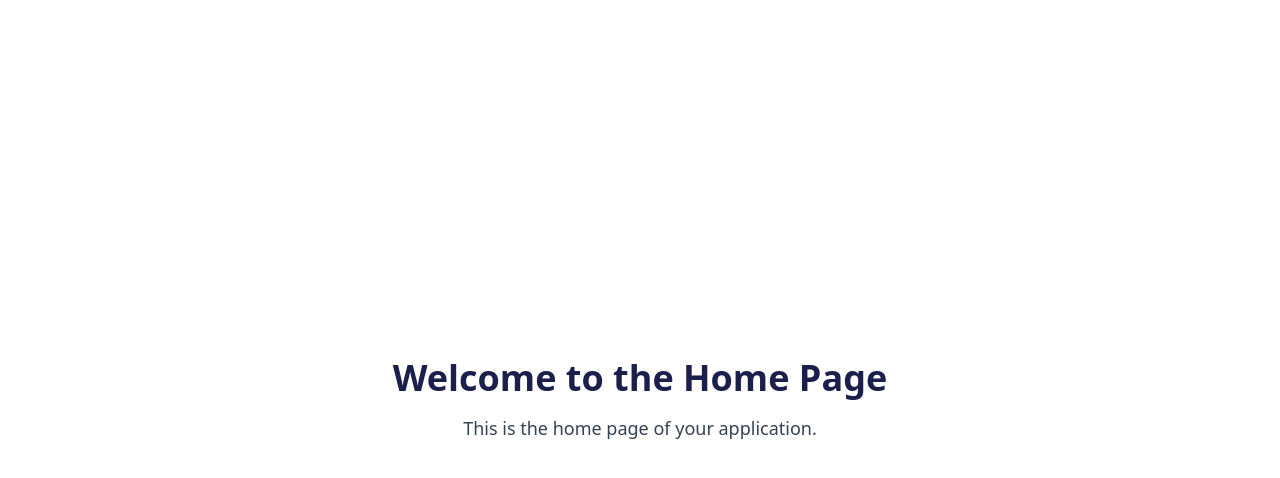
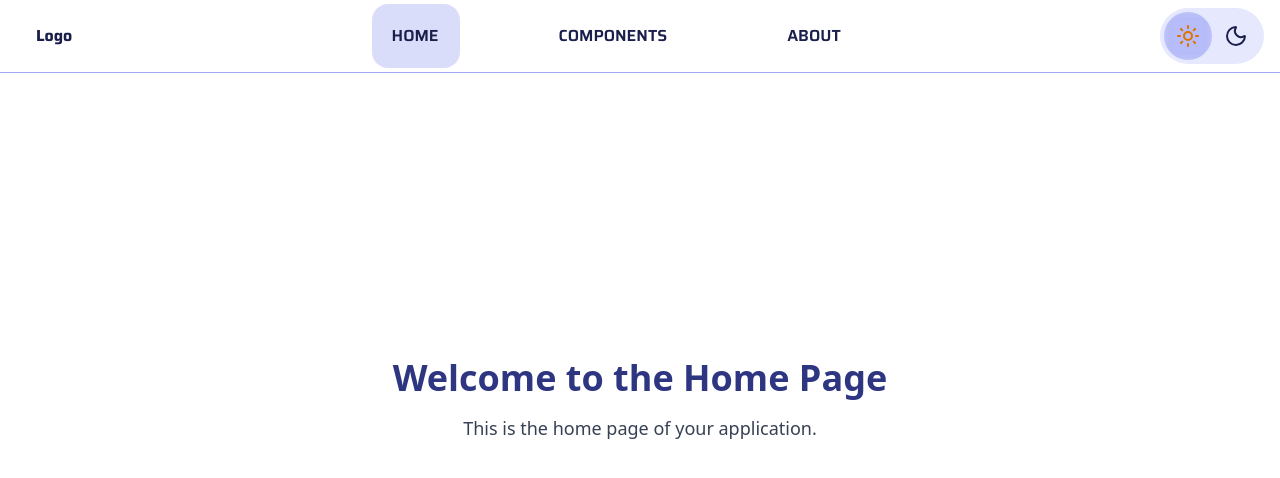
Before and after one commit to lekhoi2709/pc-builder, a React (Vite) app in the folder apps/frontend/: page /en/ in a window 1280 px wide. Shown: the top 478 px of the page. Built offline with nearby package versions, Linux system fonts and the light colour scheme.

Commit message:
feat(front-end): update font face

```diff
--- a/apps/frontend/src/components/ComponentCard.tsx
+++ b/apps/frontend/src/components/ComponentCard.tsx
@@ -7,7 +7,7 @@ export default function ComponentCard({ component }: { component: Component }) {
   const { price } = getLocalizedPrice(component, lang || 'vn');
 
   return (
-    <div className="text-primary-950 bg-primary-100/50 border-primary-300 dark:text-primary-50 dark:bg-primary-300/30 dark:border-primary-300/30 flex h-[24rem] w-[18rem] max-w-[18rem] flex-col justify-evenly rounded-xl border p-4 shadow-md backdrop-blur-md transition-all duration-300 ease-in-out hover:scale-[101%] hover:cursor-pointer hover:shadow-lg">
+    <div className="text-primary-950 bg-primary-50 dark:text-primary-50 dark:bg-primary-800/50 flex h-[24rem] w-[18rem] max-w-[18rem] flex-col justify-evenly rounded-xl border border-transparent p-4 shadow-md backdrop-blur-md transition-all duration-300 ease-in-out hover:scale-[101%] hover:cursor-pointer hover:shadow-lg">
       <img
         src={component.image_url[0]}
         alt={component.name}
--- a/apps/frontend/src/components/StickyNavbar.tsx
+++ b/apps/frontend/src/components/StickyNavbar.tsx
@@ -36,7 +36,7 @@ export default function StickyNavbar() {
   } = useHoverIndicator({ activeIndex });
 
   return (
-    <header className="border-primary-600/50 dark:border-primary-400/50 fixed z-50 hidden w-full items-center justify-between border-b-[0.5px] bg-transparent px-4 backdrop-blur-sm md:flex">
+    <header className="border-primary-600/50 dark:border-primary-400/50 font-saira fixed z-50 hidden w-full items-center justify-between border-b-[0.5px] bg-transparent px-4 backdrop-blur-sm md:flex">
       <span className="text-primary-950 dark:text-primary-100 pl-5 font-bold">
         Logo
       </span>
@@ -45,7 +45,7 @@ export default function StickyNavbar() {
         className="relative flex h-fit transform gap-20 bg-transparent p-1"
       >
         <div
-          className="bg-primary-600/20 backdrop-blur-xs pointer-events-none absolute inset-0 top-1/2 -translate-y-1/2 transform rounded-2xl transition-all duration-500 ease-in-out"
+          className="bg-primary-600/20 dark:bg-primary-800/50 backdrop-blur-xs pointer-events-none absolute inset-0 top-1/2 -translate-y-1/2 transform rounded-2xl transition-all duration-500 ease-in-out"
           style={{
             ...indicatorStyle,
           }}
@@ -63,7 +63,7 @@ export default function StickyNavbar() {
             onMouseEnter={() => handleMouseEnter(index)}
             onMouseLeave={handleMouseLeave}
           >
-            <p className="transition-all duration-500 ease-in-out group-hover/navlink:scale-110">
+            <p className="font-semibold uppercase transition-all duration-500 ease-in-out group-hover/navlink:scale-110">
               {route.name}
             </p>
           </NavLink>
--- a/apps/frontend/src/index.css
+++ b/apps/frontend/src/index.css
@@ -1,3 +1,4 @@
+@import url('https://fonts.googleapis.com/css2?family=Saira:ital,wght@0,100..900;1,100..900&display=swap');
 @import 'tailwindcss';
 
 :root {
@@ -37,12 +38,12 @@ body {
   --color-primary-900: oklch(0.372 0.1253 274.01);
   --color-primary-950: oklch(0.2635 0.0805 275.5);
 
-  --color-accent: #4ade80;
-
-  --color-background: #0f172a;
+  --color-accent-400: #7a85c1 --color-background: #0f172a;
   --color-surface: #1e293b;
   --color-glass: rgba(255, 255, 255, 0.08);
   --color-text: #f8fafc;
   --color-text-dark: #121212;
   --color-light-dark: #18181b;
+
+  --font-saira: 'Saira', sans-serif;
 }
--- a/apps/frontend/src/layouts/HomeLayout.tsx
+++ b/apps/frontend/src/layouts/HomeLayout.tsx
@@ -1,8 +1,10 @@
 import { Outlet } from 'react-router';
+import StickyNavbar from '../components/StickyNavbar';
 
 export default function HomeLayout() {
   return (
-    <main className="max-w-screen min-h-screen w-screen bg-transparent">
+    <main className="max-w-screen dark:bg-light-dark dark:text-primary-50 text-primary-900 relative h-full min-h-screen w-screen bg-transparent transition-colors duration-500 ease-in-out">
+      <StickyNavbar />
       <Outlet />
     </main>
   );
--- a/apps/frontend/src/pages/Components.tsx
+++ b/apps/frontend/src/pages/Components.tsx
@@ -52,11 +52,11 @@ export default function Components() {
   }
 
   return (
-    <section className="z-0 flex min-h-screen w-full flex-col items-center bg-transparent">
+    <section className="font-saira z-0 flex min-h-screen w-full flex-col items-center bg-transparent">
       <main className="flex min-h-screen w-full flex-col md:flex-row">
         <ComponentFilter data={data} />
         <div className="mt-16 flex h-full min-h-screen w-screen flex-col gap-4 p-6 px-8 md:ml-[20vw] md:w-[100vw]">
-          <h1 className="mb-4 text-2xl font-bold">Components</h1>
+          <h1 className="text-2xl font-semibold">Components</h1>
           <ActiveFilters />
           <section className="flex flex-wrap justify-center gap-8 md:justify-start">
             {data.components.map(component => (
@@ -79,7 +79,7 @@ export default function Components() {
                       })
                     }
                     disabled={pagination.current_page <= 1}
-                    className="bg-primary-100 hover:bg-primary-200 cursor-pointer rounded px-4 py-2 disabled:opacity-50"
+                    className="dark:bg-primary-800/50 dark:hover:bg-primary-600/50 bg-primary-100 hover:bg-primary-200 cursor-pointer rounded px-4 py-2 disabled:opacity-50"
                   >
                     <ArrowBigLeftIcon className="inline stroke-[1.5]" />
                   </button>
@@ -102,7 +102,7 @@ export default function Components() {
                     disabled={
                       pagination.current_page >= data.pagination.total_pages!
                     }
-                    className="bg-primary-100 hover:bg-primary-200 cursor-pointer rounded px-4 py-2 disabled:opacity-50"
+                    className="dark:bg-primary-800/50 dark:hover:bg-primary-600/50 bg-primary-100 hover:bg-primary-200 cursor-pointer rounded px-4 py-2 disabled:opacity-50"
                   >
                     <ArrowBigRightIcon className="inline stroke-[1.5]" />
                   </button>
@@ -184,7 +184,10 @@ const renderPageNumbers = (
   if (totalPages > 1) pages.push(totalPages);
   return pages.map((page, idx) =>
     page === '...' ? (
-      <span key={`ellipsis-${idx}`} className="text-primary-900 px-2">
+      <span
+        key={`ellipsis-${idx}`}
+        className="text-primary-900 dark:text-primary-50 px-2"
+      >
         ...
       </span>
     ) : (
@@ -193,10 +196,10 @@ const renderPageNumbers = (
         onClick={() =>
           setPagination({ ...pagination, current_page: page as number })
         }
-        className={`text-primary-900 cursor-pointer rounded px-4 py-2 ${
+        className={`text-primary-900 dark:text-primary-50 cursor-pointer rounded px-4 py-2 ${
           pagination.current_page === page
-            ? 'bg-primary-500 !text-primary-50'
-            : 'bg-primary-100 hover:bg-primary-200'
+            ? 'bg-primary-500 !text-primary-50 dark:bg-primary-300 dark:!text-primary-950'
+            : 'bg-primary-100 hover:bg-primary-200 dark:bg-primary-800/50 dark:hover:bg-primary-600/50'
         }`}
       >
         {page}
```
